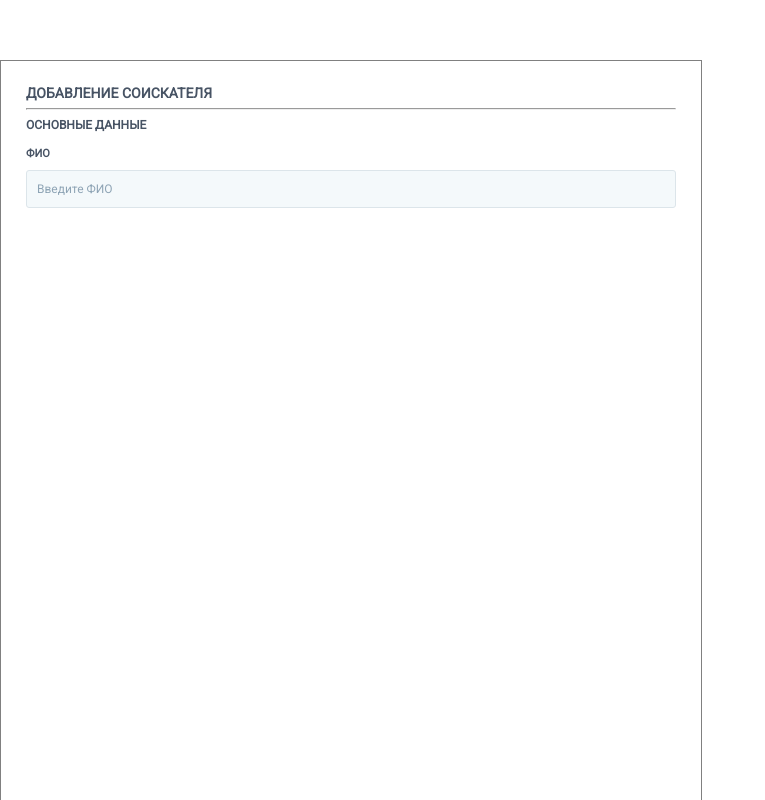
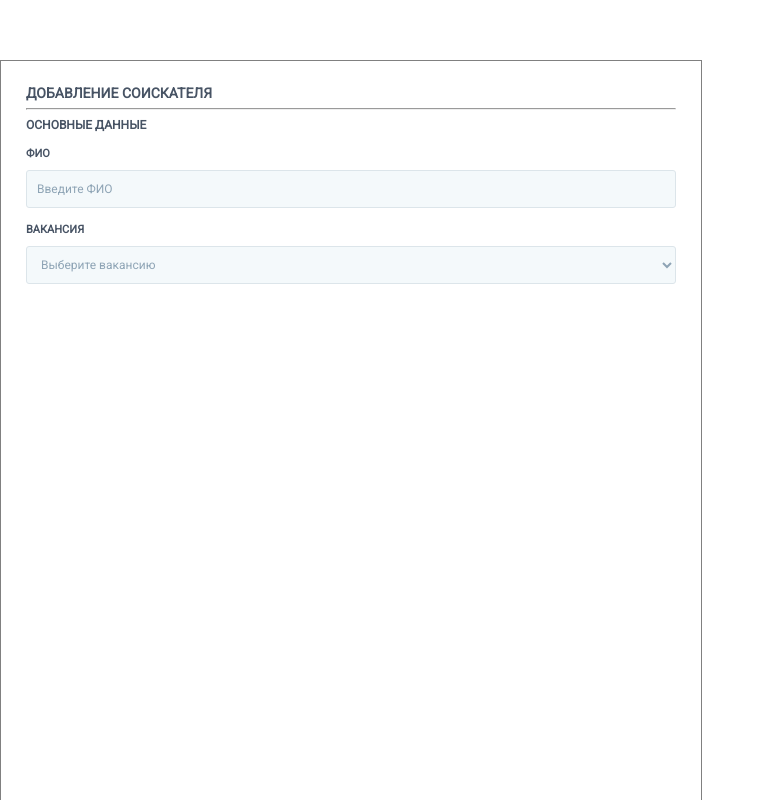
Before and after one commit to KaimNotark/bin-man-test, a Vue app: page / in a window 1280 px wide. Shown: the top 800 px of the page, without its empty margins (0-765 px from the left). Built offline with nearby package versions, Linux system fonts and the light colour scheme.

Commit message:
add select

```diff
--- a/src/components/FormAdditionApplicant.vue
+++ b/src/components/FormAdditionApplicant.vue
@@ -16,6 +16,17 @@
           spellcheck="true"
           required
         />
+      </label>
+
+      <label class="form__label">
+        <span class="form__span">Вакансия</span>
+        <select class="form__select _light" required>
+          <option value="0" class="form__option">Выберите вакансию</option>
+          <option value="JFD" class="form__option">Junior Frontend Developer</option>
+          <option value="MFD" class="form__option">Middle Frontend Developer</option>
+          <option value="SFD" class="form__option">Senior Frontend Developer</option>
+          <option value="TFD" class="form__option">TeamLead Frontend Developer</option>
+        </select>
       </label>
     </form>
   </div>
@@ -76,6 +87,21 @@ $color-input-border: #dce5ea;
   padding: 10px;
 }
 
+%select {
+  height: 38px;
+  border: 1px solid $color-input-border;
+  background: $color-input-background;
+  border-radius: 3px;
+  padding: 10px;
+}
+
+%option {
+  color: $color-text-black;
+  font-size: 12px;
+  font-weight: 400;
+  line-height: 12px;
+}
+
 h1,
 h2,
 h3,
@@ -97,7 +123,8 @@ input:-webkit-autofill:active {
 }
 
 input:focus,
-textarea:focus {
+textarea:focus,
+select:focus {
   outline: none;
   border: 1px solid $color-input-focus;
 }
@@ -136,5 +163,19 @@ textarea:focus {
   &__input::-webkit-input-placeholder {
     color: $color-text-placeholder;
   }
+
+  &__select {
+    @extend %select;
+    margin-top: 10px;
+    @extend %option;
+  }
+
+  &__option {
+    @extend %option;
+  }
+
+  ._light {
+    color: $color-text-placeholder;
+  }
 }
 </style>
```
